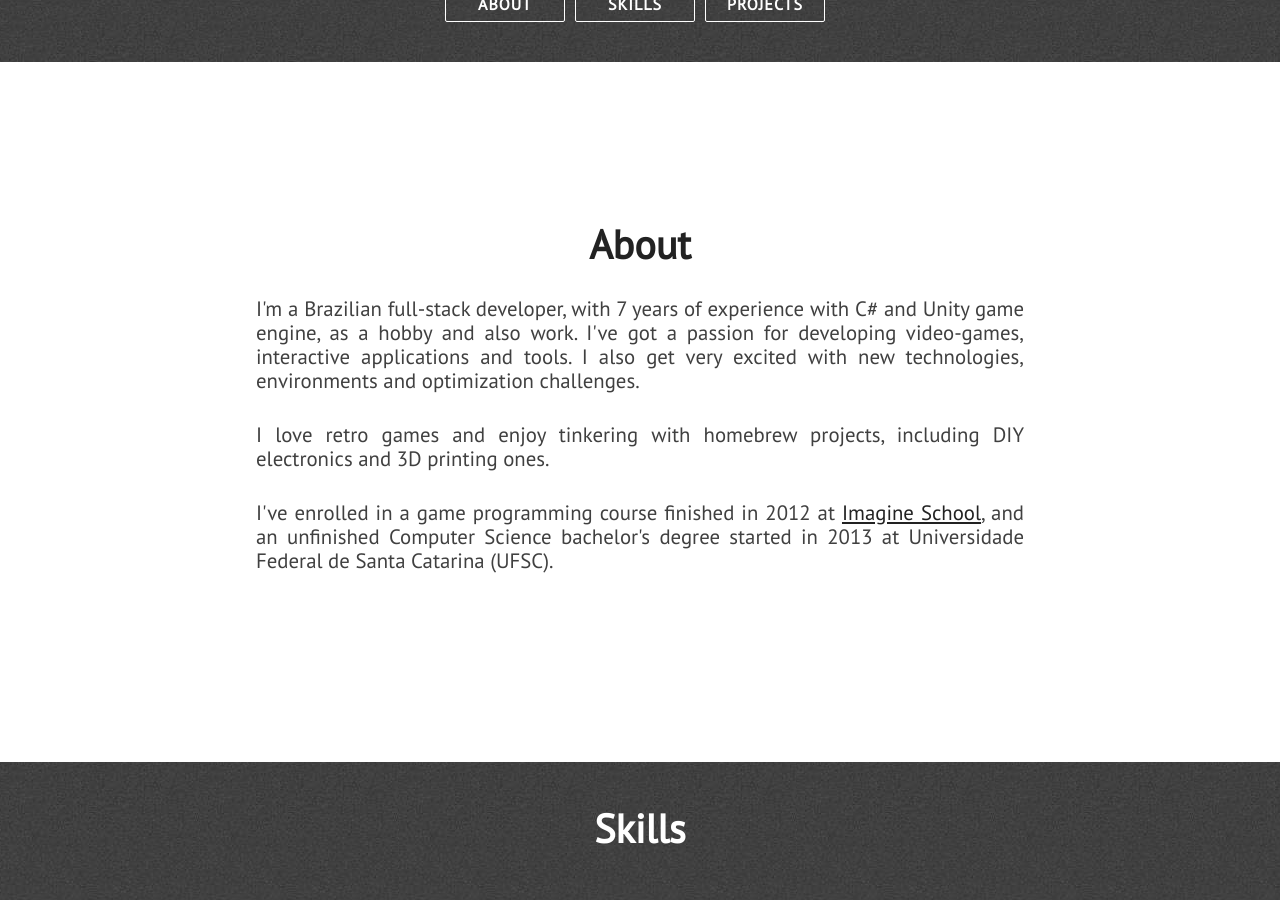
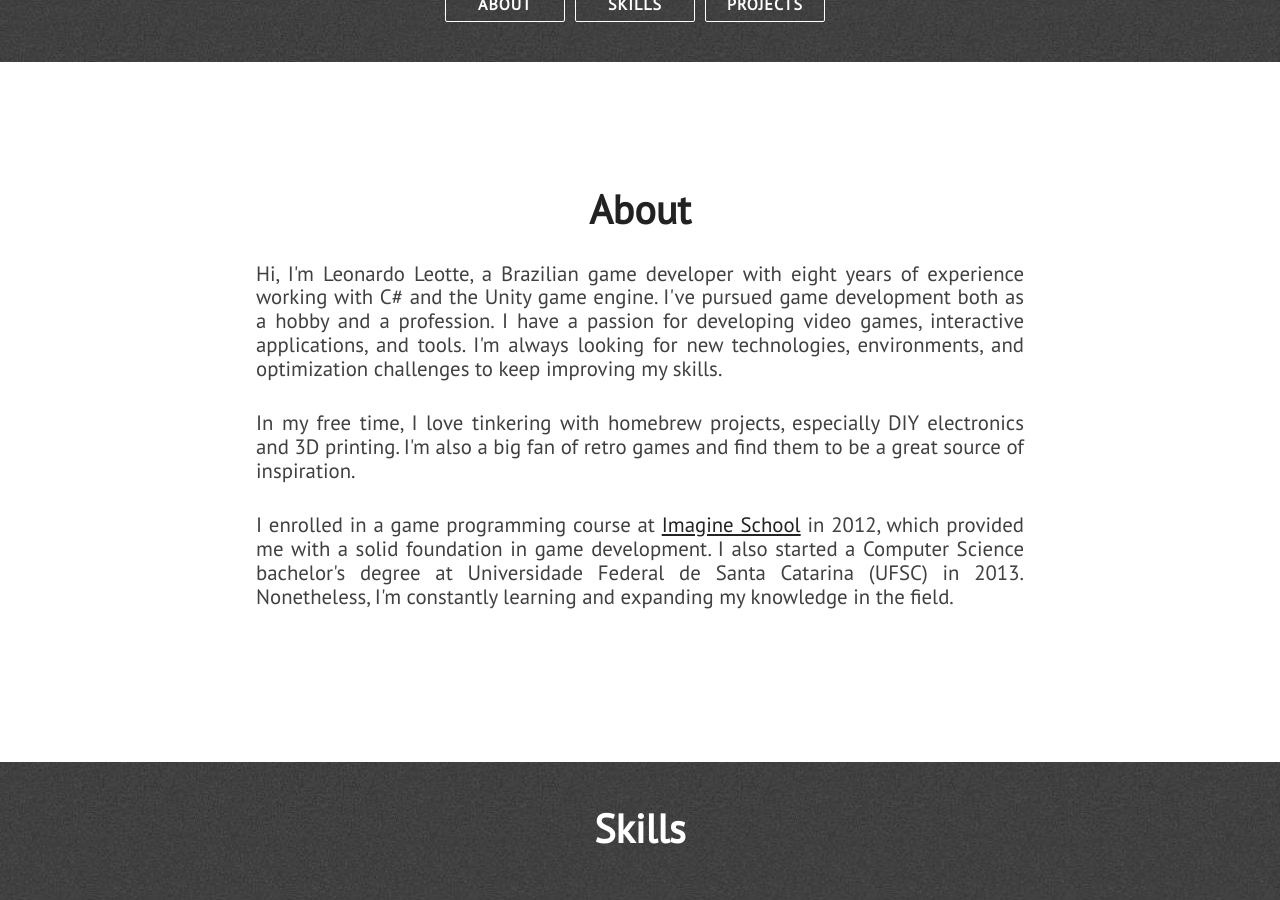
Before and after one commit to leoleotte/leoleotte.github.io, a Jekyll site: the page built from index.html, in a window 1280 px wide and 900 px high, scrolled down 586 px. Built offline with Jekyll 4.4.1, drawn with Linux system fonts in a browser that asks for light colours; nearby versions of some CDN libraries; some of the changed text lies outside the part shown.

Commit message:
update wording and syntax problems

```diff
--- a/Gemfile
+++ b/Gemfile
@@ -33,3 +33,4 @@
 gem "http_parser.rb", "~> 0.6.0", :platforms => [:jruby]
 
 gem 'faraday-retry'
+gem "webrick", "~> 1.8"
--- a/_config.yml
+++ b/_config.yml
@@ -1,5 +1,5 @@
 title: Leonardo Leotte
-description: Unity and Game Developer
+description: Game Developer
 site_title: '@leoleotte - Leonardo Leotte'
 
 # Build settings
--- a/_includes/about.html
+++ b/_includes/about.html
@@ -3,13 +3,13 @@
         <div id="about-text">
             <div class="section-heading">About</div>
             <p class="paragraph-text justify-text">
-                I'm a Brazilian full-stack developer, with 7 years of experience with C# and Unity game engine, as a hobby and also work. I've got a passion for developing video-games, interactive applications and tools. I also get very excited with new technologies, environments and optimization challenges.
+                Hi, I'm Leonardo Leotte, a Brazilian game developer with eight years of experience working with C# and the Unity game engine. I've pursued game development both as a hobby and a profession. I have a passion for developing video games, interactive applications, and tools. I'm always looking for new technologies, environments, and optimization challenges to keep improving my skills.
             </p>
             <p class="paragraph-text justify-text">
-                I love retro games and enjoy tinkering with homebrew projects, including DIY electronics and 3D printing ones.
+                In my free time, I love tinkering with homebrew projects, especially DIY electronics and 3D printing. I'm also a big fan of retro games and find them to be a great source of inspiration.
             </p>
             <p class="paragraph-text justify-text">
-                I've enrolled in a game programming course finished in 2012 at <a href="https://imagineschool.com.br/">Imagine School</a>, and an unfinished Computer Science bachelor's degree started in 2013 at Universidade Federal de Santa Catarina (UFSC).
+                I enrolled in a game programming course at <a href="https://imagineschool.com.br/">Imagine School</a> in 2012, which provided me with a solid foundation in game development. I also started a Computer Science bachelor's degree at Universidade Federal de Santa Catarina (UFSC) in 2013. Nonetheless, I'm constantly learning and expanding my knowledge in the field.
             </p>
         </div>
     </section>
--- a/_includes/extra.html
+++ b/_includes/extra.html
@@ -3,10 +3,8 @@
         <div>
             <div class="section-heading" id="chat-text">Contact</div>
             <p class="paragraph-text justify-text">
-                I'm always open to hear about interesting work opportunities! Especially in the games and entertainment industry.
-            </p>
-            <p class="paragraph-text justify-text">
-                Please feel free to write to me for anything: <a href="mailto:{{ site.email }}">{{ site.email }}</a>
+                I'm always open to hearing about interesting job opportunities, especially in the games and entertainment industry.
+                Please feel free to contact me for anything: <a href="mailto:{{ site.email }}">{{ site.email }}</a>
             </p>
             <p class="paragraph-text justify-text">
                 My resume is available here: <a href="{{ site.blog_url }}/resume/resume.pdf">PDF</a>
--- a/_includes/head.html
+++ b/_includes/head.html
@@ -16,5 +16,5 @@
     <link rel="stylesheet" href="assets/css/main.css"/>
     <link rel="stylesheet" href="assets/css/card.css"/>
     <link rel="shortcut icon" href="assets/images/favicon.ico" />
-    <meta name="description" content="Portfolio - Leonardo Leotte | Unity and Game Developer">
+    <meta name="description" content="Portfolio - Leonardo Leotte | Game Developer">
 </head>
--- a/_includes/skills.html
+++ b/_includes/skills.html
@@ -8,7 +8,7 @@
                 <div class="what-i-do">
                     <h3 class="center-align skills-subsection">Summary</h3>
                     <p class="paragraph-text center-align">
-                        I'm a Unity developer with a passion for games, tools creation and optimization challenges, I also love to try out new technologies and prototype things with 3D printing and IoT devices.
+                        As a software developer, I am passionate about creating games and tools, as well as tackling optimization challenges. I am also enthusiastic about the UNIX environment, and I enjoy experimenting with new technologies and love prototyping things with 3D printing and IoT devices.
                     </p>
                 </div>
                 <div class="technical-skills">
```
Also changed, not shown: Gemfile.lock.
